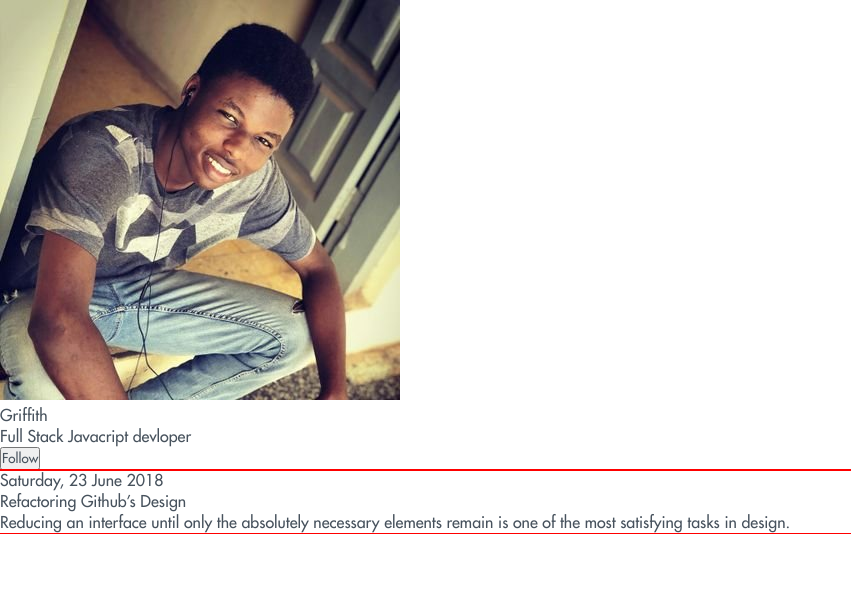
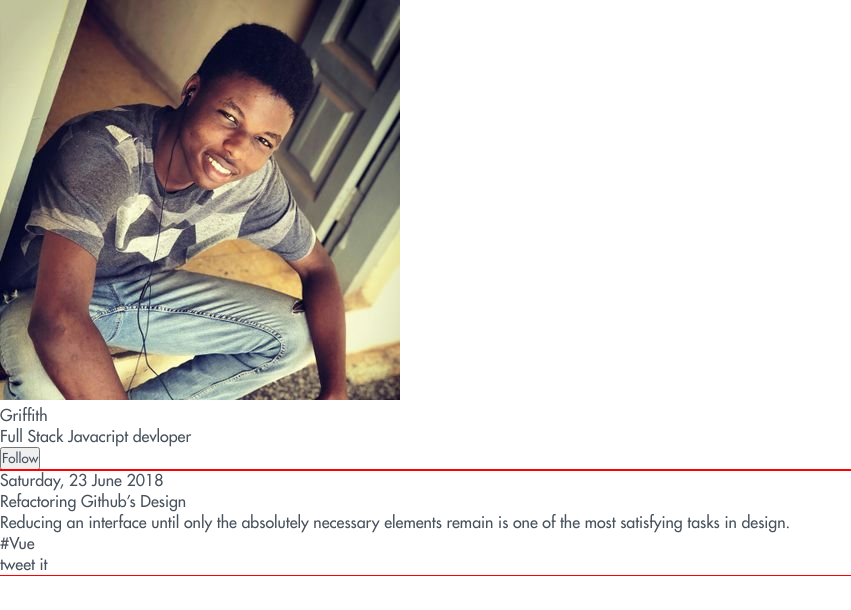
Before and after one commit to gwuah/Stark-blog, a Vue app: page /#/ in a window 1280 px wide. Shown: the top 610 px of the page, without its empty margins (0-851 px from the left). Built offline with nearby package versions, Linux system fonts and the light colour scheme.

Commit message:
post details done

```diff
--- a/src/components/Body.vue
+++ b/src/components/Body.vue
@@ -11,6 +11,10 @@
                     <div class="post-about">Reducing an interface until only the absolutely
                     necessary elements remain is one of the most satisfying tasks in design.</div>
                 </div>
+                <div class="post-social">
+                    <div class="tag">#Vue</div>
+                    <div class="twitter">tweet it </div>
+                </div>
         </div>
     </div>
 </template>
```
